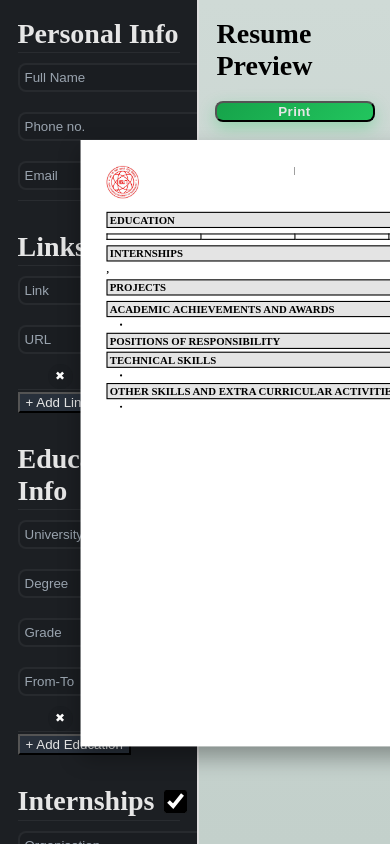
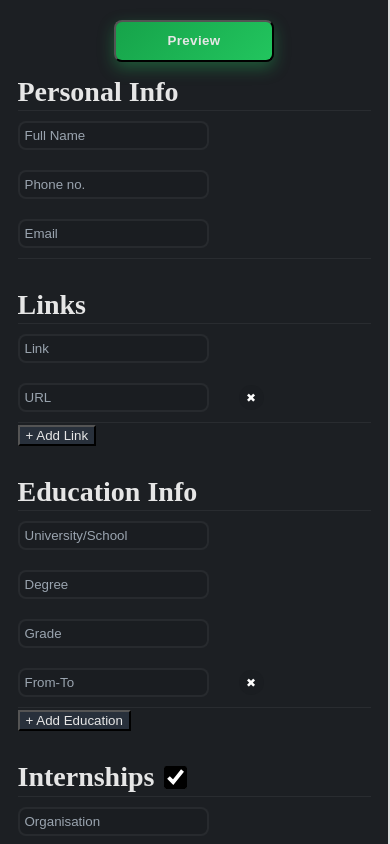
Before and after one commit to vedanshsinghal/resumeBuilder, a React app: page / in a window 390 px wide. Built offline with nearby package versions, Linux system fonts and the light colour scheme; the HTML template or start-up script is replaced by a standard one.

Commit message:
responsive now

```diff
--- a/src/App.jsx
+++ b/src/App.jsx
@@ -1,4 +1,4 @@
-import { useState } from 'react'
+import { useState,useEffect } from 'react'
 import PersonalInfo from './personalInfo'
 import Preview from './preview'
 import "./style.css"
@@ -45,17 +45,51 @@ function App() {
     achievement:true,
     por:true
   })
+
+  const [activeTab,setactiveTab]=useState("edit")
+  const [windowWidth,setwindowWidth]=useState(window.innerWidth)
+  const [windowHeight,setwindowHeight]=useState(window.innerHeight)
+  const isMobile=windowWidth<=1024
+
+  useEffect(() => {
+  const handleResize = () => {
+    setwindowWidth(window.innerWidth)
+    setwindowHeight(window.innerHeight)
+  }
+  // Attach the event listener to the browser window
+  window.addEventListener('resize', handleResize);
+
+  // Remove the listener when the component unmounts
+  // return only runs when unmount
+  return () => {
+    window.removeEventListener('resize', handleResize);
+  };
+}, []); // The empty array [] means this setup only runs once when the component mounts
+const availableWidth = isMobile ? windowWidth : (windowWidth * 0.4);
+const widthScale=(availableWidth - 40) / 800
+// 1. Get the workable height (Screen height minus 150px for UI)
+const workableHeight = windowHeight - 110;
+// 2. Divide by the pixel-equivalent of 297mm (1123px)
+const heightScale = workableHeight / 1123;
+  // 2. Calculate perfect scale based on available space (minus 40px for some breathing room)
+const scaleFactor = Math.min(heightScale,widthScale)
+
   return(
     <div className="container">
+      {(!isMobile||activeTab==="edit") &&(
         <div className="left">
+          {isMobile && <div className='viewDiv'><button className='viewBtn' onClick={() => setactiveTab('preview')}>Preview</button></div>}
           <PersonalInfo visibility={visibility} setVisibility={setVisibility} por={por} setPor={setPor} other={other} setOther={setOther} data={pinfo} setData={setPinfo} link={link} setLink={setLink} edu={education} setEdu={setEducation} exp={experience} setExp={setExperience} project={project} setProject={setProject} skill={skills} setSkill={setSkills} achievement={achievement} setAchievement={setAchievement}/>
-
-      </div>
+        </div>)}
+      {(!isMobile||activeTab==="preview") &&(
         <div className="right">
           <h1 className='previewHeading'>Resume Preview</h1>
           <button className='printBtn' onClick={handlePrint}>Print</button>
+          {isMobile && <button className='editBtn' onClick={() => setactiveTab('edit')}>Edit Info</button>}
+          <div style={{ transform: `scale(${scaleFactor})`, transformOrigin: 'top center' }}>
           <Preview visibility={visibility} por={por} other={other} data={pinfo} link={link} edu={education} exp={experience} project={project} skill={skills} achievement={achievement}/>
           </div>
+        </div>)}
     </div>
   )
 }
--- a/src/info.css
+++ b/src/info.css
@@ -75,5 +75,5 @@ input[type="checkbox"] {
 }
 
 .longer_the_input{
-  width: 500px;
+  width: 60%;
 }
--- a/src/preview.css
+++ b/src/preview.css
@@ -15,9 +15,9 @@
     font-size: 14px; /* This is approx 10.5pt print size */
     line-height: 1.3; /* Tighter line height for density */
 
-    transform: scale(0.54); /* to fit on screen */
+    /*transform: scale(0.54); /* to fit on screen */
     /* Pin it to the top so it doesn't float away */
-    transform-origin: top center;
+    /*transform-origin: top center;*/
 }
 
 .name{
--- a/src/style.css
+++ b/src/style.css
@@ -23,12 +23,11 @@ html{
   flex-direction: column;
   gap: 1.25rem;
   width: 40%;
-  padding: 1.25rem;
-  background: linear-gradient(180deg, #cfdad6, #c3d0cb);
+  background-color: rgb(92, 95, 103);
   align-items: center;
 }
 
-.printBtn {
+.printBtn ,.viewBtn ,.editBtn {
   background: linear-gradient(135deg, #16a34a, #22c55e);
   border-radius: 8px;
   height: 42px;
@@ -39,11 +38,16 @@ html{
   transition: all 0.15s ease;
 }
 
-.printBtn:hover {
+.printBtn:hover,.viewBtn:hover ,.editBtn:hover{
   transform: translateY(-1px);
   box-shadow: 0 8px 20px rgba(34,197,94,0.45);
 }
 
+.viewDiv{
+  display: flex;
+  justify-content: center;
+  margin-bottom: 1rem;
+}
 @media print {
 
   html, body {
@@ -79,5 +83,10 @@ html{
     margin: 0 ;
     size: A4;
   }
+}
 
+@media (max-width: 1024px) {
+  .left,.right {
+    width: 100%;
+  }
 }
```
Lines whose indentation alone changed are shown as unchanged.
